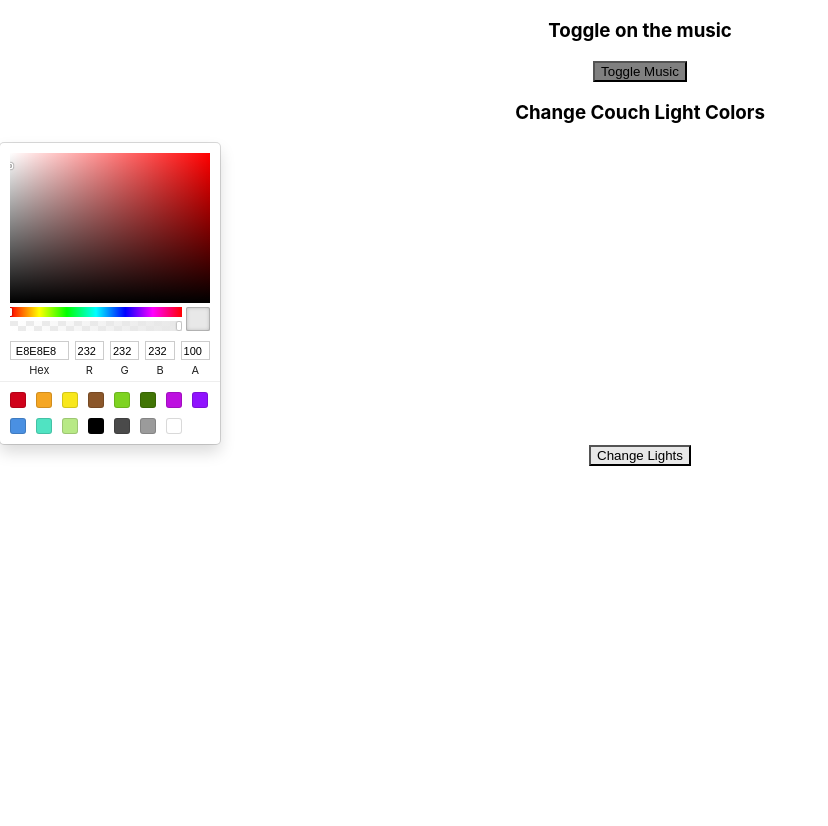
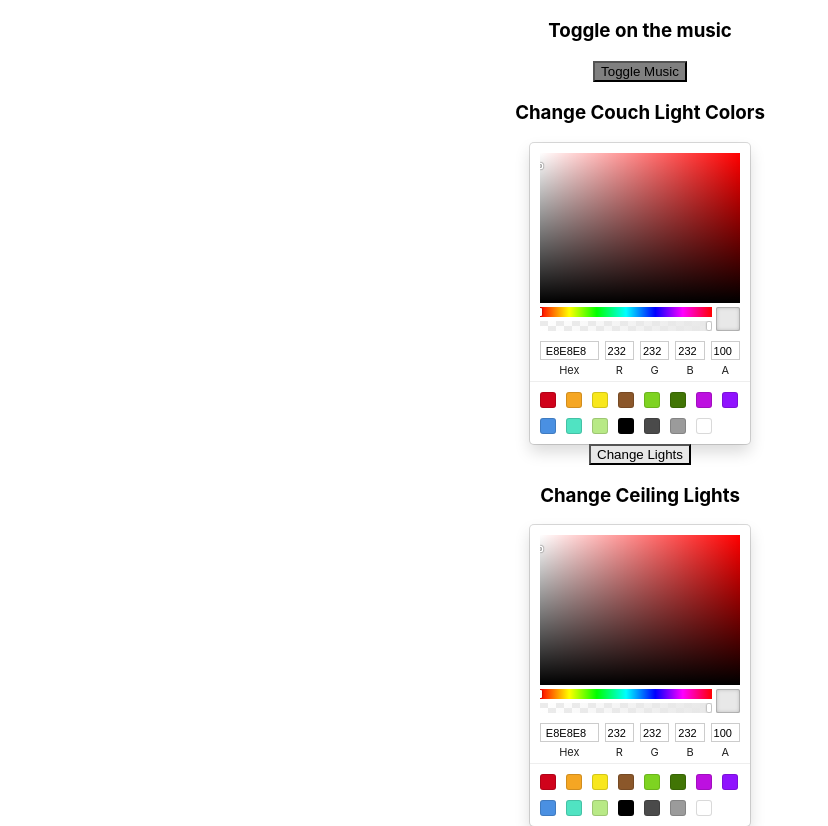
Before and after one commit to Bryce-Soghigian/lights, a React (Create React App) app: page / in a window 1280 px wide. Shown: the whole page, without its empty margins (0-828 px from the left). Before the commit the page ends 800 px from the top, so only its background shows below. Built offline with nearby package versions, Linux system fonts and the light colour scheme; the HTML template or start-up script is replaced by a standard one.

Commit message:
added ceiling thing

```diff
--- a/src/Routes/Home/LivingRoom.js
+++ b/src/Routes/Home/LivingRoom.js
@@ -1,21 +1,44 @@
 import React, { useState } from "react";
 import styled from "styled-components";
-import axios from 'axios'
-import { SketchPicker } from 'react-color';
+import axios from "axios";
+import { SketchPicker } from "react-color";
 
 const LivingRoom = () => {
   const [musicState, setMusicState] = useState({
     color: "#808080",
     isToggled: false,
   });
-  const [lightColorState,setLightColorState] = useState({couchColor:"#e8e8e8"})
+  const [lightColorState, setLightColorState] = useState({
+    couchColor: "#e8e8e8",
+    ceilingColor:"#e8e8e8"
+  });
+  const [message, setMessage] = useState({message:""});
+
+
+
   const ToggleMusicModeButton = styled.button`
-  background:${musicState.color}
+    background: ${musicState.color};
   `;
 
+  const CouchContainer = styled.div`
+  display:flex;
+  flex-direction:column;
+  justify-content:center;
+  align-items:center;
+
+  `
   const CouchPostButton = styled.button`
-  background:${lightColorState.couchColor}
+    background: ${lightColorState.couchColor};
+  `;
+  const LivingRoomCeilingContainer = styled.div`
+    display:flex;
+  flex-direction:column;
+  justify-content:center;
+  align-items:center;
+
   `
+
+
   const toggleMusicMode = () => {
     axios
       .post(`http://localhost:5555/musictoggle`, {})
@@ -28,28 +51,60 @@ const LivingRoom = () => {
       })
       .catch((err) => {
         setMusicState({ color: "#808080", isToggled: false });
-
       });
   };
-  const updateLightColor = (url,color) => {
-    console.log(url,color)
-    axios.get(`${url}/${color}`)
-  }
-  const handleCouchColorChange = (color) =>{
-    setLightColorState({...lightColorState,couchColor: color.hex})
+
+  const updateLightColor = (url, color) => {
+    console.log(url, color);
+    axios
+      .get(`${url}/${color}`)
+      .then((res) => {
+        setMessage({message: `Successfully Set Lights To ${color}`});
+      })
+      .catch((err) => {
+        setMessage({message:`Failed To Set Lights To ${color} because of ${err.message}`});
+      });
+  };
+  const handleCouchColorChange = (color) => {
+    setLightColorState({ ...lightColorState, couchColor: color.hex });
+  };
+  const handleCeilingChange = (color) => {
+    setLightColorState({...lightColorState, ceilingColor:color.hex })
   }
   return (
     <div>
+      <h3>{message.message}</h3>
       <div>
-      <h3>Toggle on the music</h3>
-      <ToggleMusicModeButton onClick={toggleMusicMode} >Toggle Music </ToggleMusicModeButton>
+        <h3>Toggle on the music</h3>
+        <ToggleMusicModeButton onClick={toggleMusicMode}>
+          Toggle Music{" "}
+        </ToggleMusicModeButton>
       </div>
-      <div>
+      <CouchContainer>
         <h3>Change Couch Light Colors</h3>
-          <SketchPicker color={lightColorState.couchColor} onChange={handleCouchColorChange}/>
-          <CouchPostButton onClick={() =>updateLightColor(`http://localhost:5555/lights/couch`,lightColorState.couchColor)}>Change Lights</CouchPostButton>
-      </div>
+        <SketchPicker
+          color={lightColorState.couchColor}
+          onChange={handleCouchColorChange}
+        />
+        <CouchPostButton
+          onClick={() =>
+            updateLightColor(
+              `http://localhost:5555/lights/couch`,
+              lightColorState.couchColor
+            )
+          }
+        >
+          Change Lights
+        </CouchPostButton>
 
+      </CouchContainer>
+      <LivingRoomCeilingContainer>
+        <h3>Change Ceiling Lights</h3>
+        <SketchPicker
+        color={lightColorState.ceilingColor}
+        onChange={handleCeilingChange}
+        />
+      </LivingRoomCeilingContainer>
     </div>
   );
 };
```
